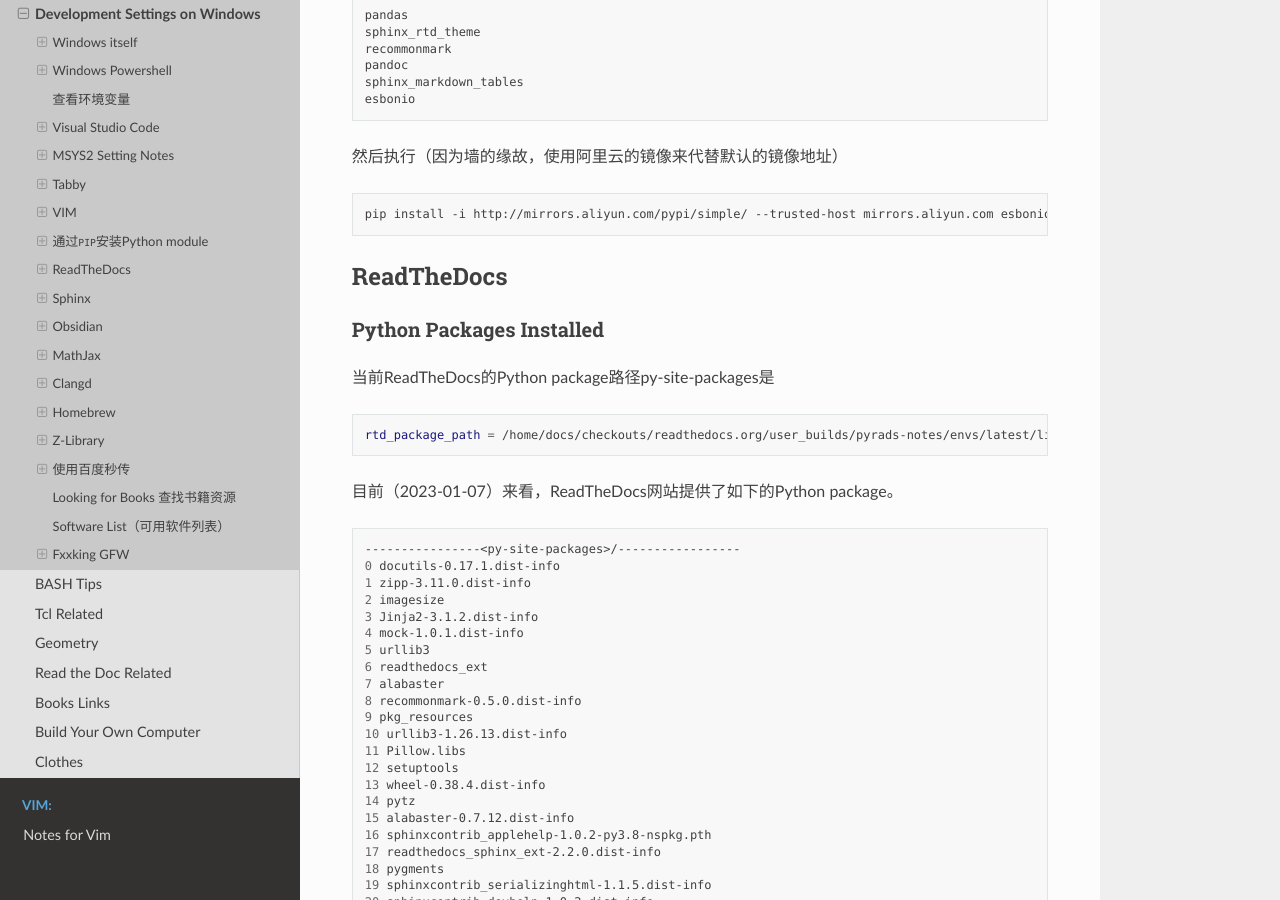
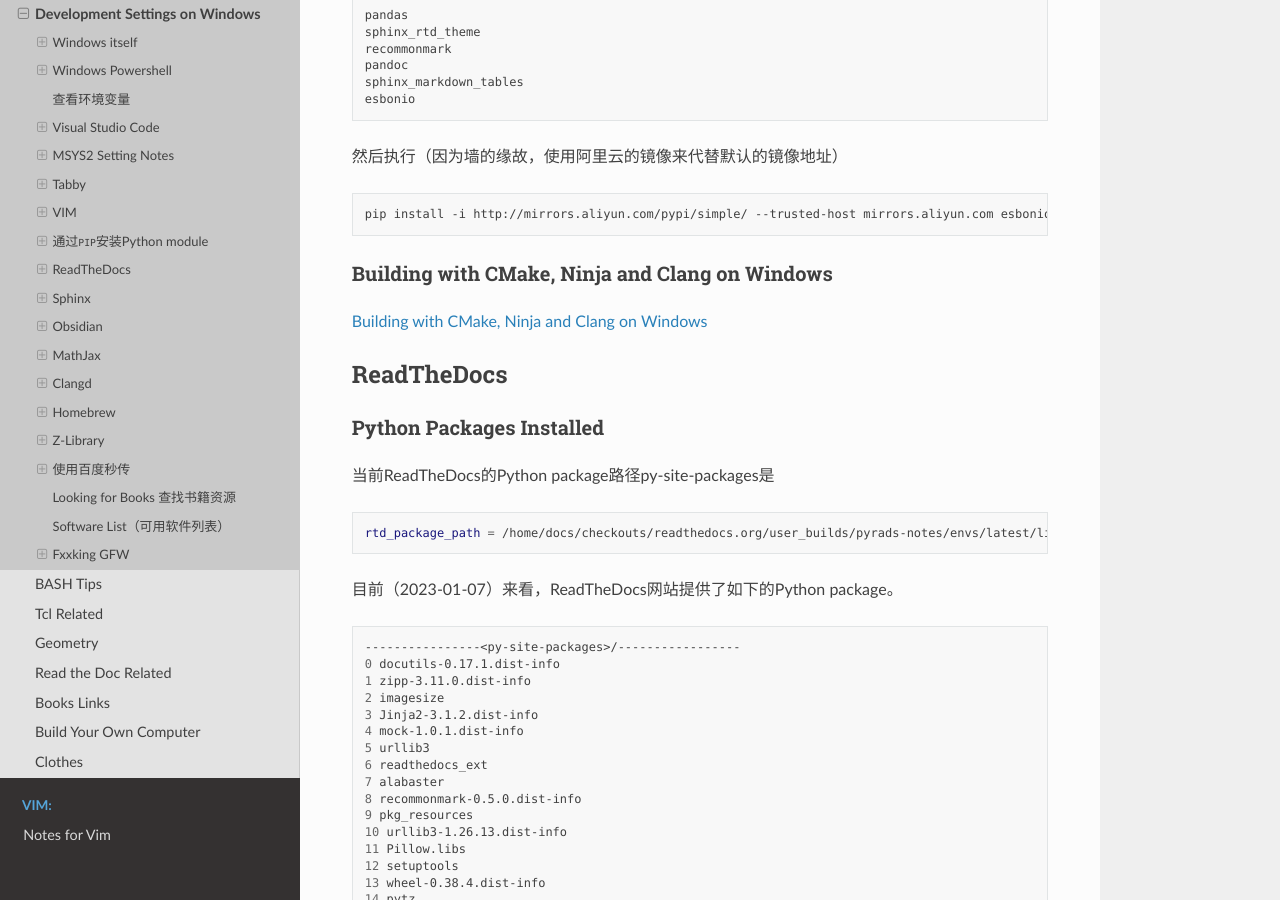
Before and after one commit to Pyrad/pyradnotes, a Sphinx documentation site: the page built from source/Notes/WinDevEnvSetup.md, in a window 1280 px wide and 900 px high, scrolled down 27297 px. Built offline with Sphinx 7.4.7 and the Read the Docs theme 2.0.0, drawn with Linux system fonts in a browser that asks for light colours.

Commit message:
Note Building with CMake, Ninja and Clang on Windows

````diff
--- a/source/Notes/WinDevEnvSetup.md
+++ b/source/Notes/WinDevEnvSetup.md
@@ -1462,6 +1462,10 @@
 ```
 
 
+### Building with CMake, Ninja and Clang on Windows
+
+[Building with CMake, Ninja and Clang on Windows](https://newbedev.com/building-with-cmake-ninja-and-clang-on-windows)
+
 
 ## ReadTheDocs
 
````
